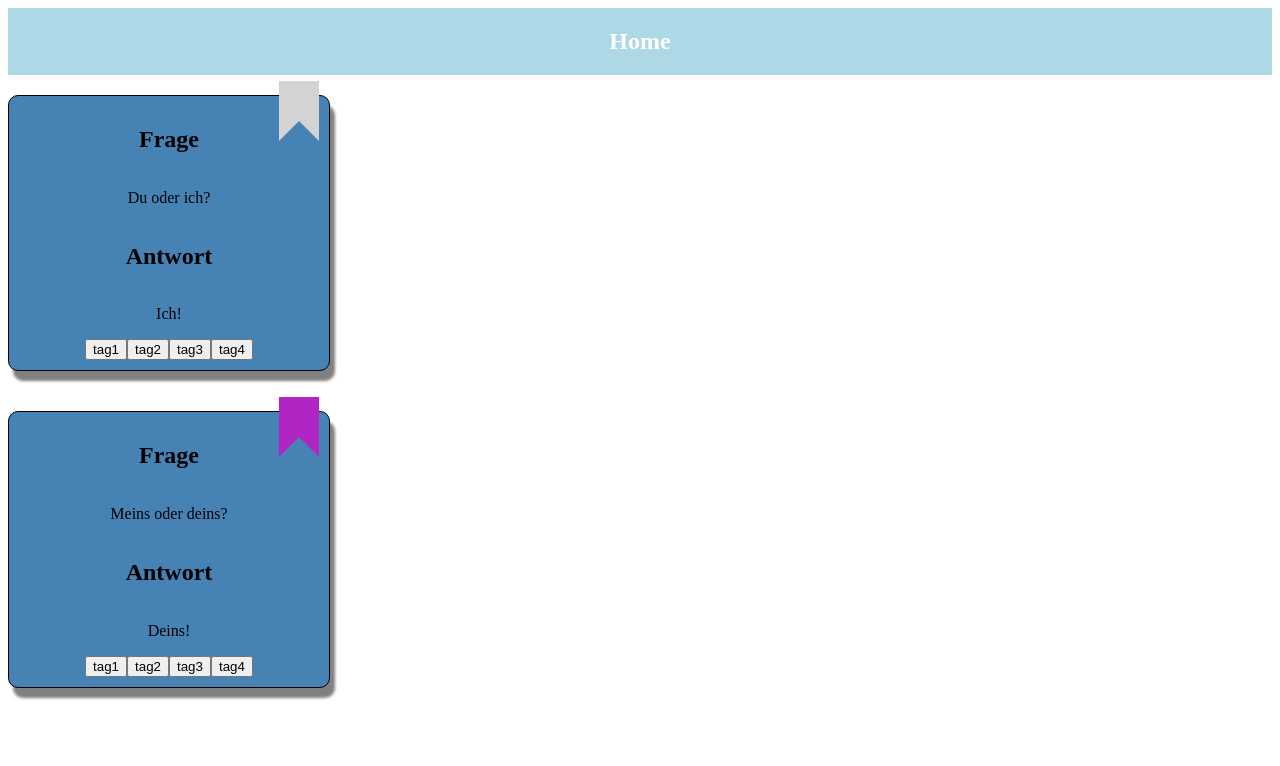
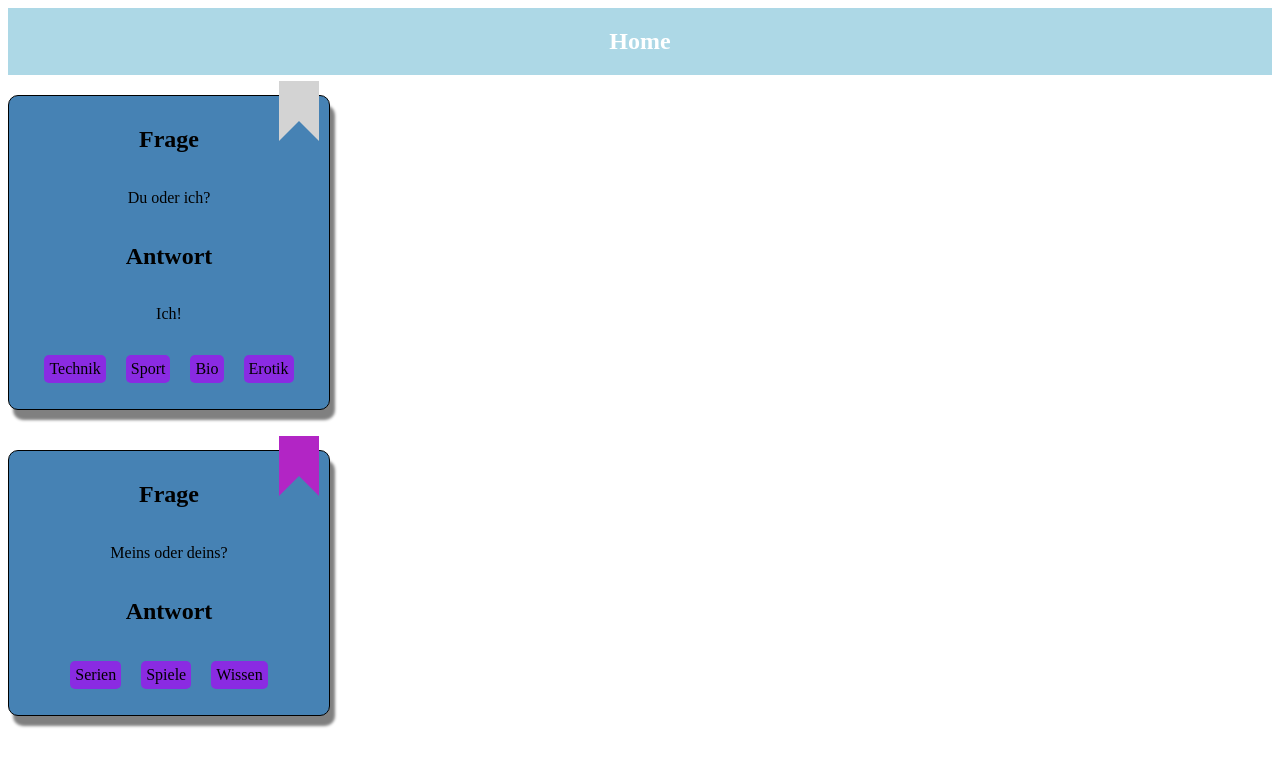
Before and after one commit to pascalweber85/react-playground, a React (Vite) app: page / in a window 1280 px wide. Shown: the top 766 px of the page. Built offline with nearby package versions, Linux system fonts and the light colour scheme.

Commit message:
finish Cards

```diff
--- a/src/App.jsx
+++ b/src/App.jsx
@@ -6,18 +6,22 @@ import Header from './Header'
 const cards = [
   {
     question: 'Frage',
-    textq: 'Du oder ich?',
+    textQuestion: 'Du oder ich?',
     answer: 'Antwort',
-    texta: 'Ich!',
+    textAnswer: 'Ich!',
     isBookmarked: false,
+    isVisible: true,
+    tags: ['Technik', 'Sport', 'Bio', 'Erotik'],
     id: 1,
   },
   {
     question: 'Frage',
-    textq: 'Meins oder deins?',
+    textQuestion: 'Meins oder deins?',
     answer: 'Antwort',
-    texta: 'Deins!',
+    textAnswer: 'Deins!',
     isBookmarked: true,
+    isVisible: false,
+    tags: ['Serien', 'Spiele', 'Wissen'],
     id: 2,
   },
 ]
@@ -27,16 +31,29 @@ export default () => {
     <div className="App">
       <Header />
 
-      {cards.map(({ id, question, textq, answer, texta, isBookmarked }) => (
+      {cards.map(
+        ({
+          id,
+          question,
+          textQuestion,
+          answer,
+          textAnswer,
+          isBookmarked,
+          isVisible,
+          tags,
+        }) => (
           <Cards
             key={id}
             question={question}
             answer={answer}
-          textq={textq}
-          texta={texta}
+            textQuestion={textQuestion}
+            textAnswer={textAnswer}
             isBookmarked={isBookmarked}
+            isVisible={isVisible}
+            tags={tags}
           />
-      ))}
+        )
+      )}
     </div>
   )
 }
--- a/src/Cards.css
+++ b/src/Cards.css
@@ -29,6 +29,20 @@
   border-bottom-color: transparent;
 }
 
+.Tags {
+  display: flex;
+  gap: 20px;
+  justify-content: center;
+  list-style-type: none;
+  padding: 0;
+}
+
+.Tags > li {
+  background: blueviolet;
+  border-radius: 5px;
+  padding: 5px;
+}
+
 .hidden {
   display: none;
 }
--- a/src/Cards.jsx
+++ b/src/Cards.jsx
@@ -2,18 +2,20 @@ import * as React from 'react'
 import './Cards.css'
 
 export default function Cards({
+  isVisible,
   isBookmarked,
   question,
-  textq,
+  textQuestion,
   answer,
-  texta,
+  textAnswer,
+  tags,
 }) {
   return (
     <section className="Cards">
       <h2>{question}</h2>
-      <p>{textq}</p>
+      <p>{textQuestion}</p>
       <h2>{answer}</h2>
-      <p>{texta}</p>
+      <p className={isVisible ? 'textAnswer' : 'hidden'}>{textAnswer}</p>
       <div
         role="button"
         className={
@@ -23,11 +25,13 @@ export default function Cards({
         }
         aria-label="Add bookmarks"
       ></div>
-      <div className="Tags">
-        <button>tag1</button>
-        <button>tag2</button>
-        <button>tag3</button>
-        <button>tag4</button>
+      <div>
+        <ul className="Tags">
+          {/* alles was ich mappe, braucht einen "key" */}
+          {tags.map(tag => (
+            <li key={tag}>{tag}</li>
+          ))}
+        </ul>
       </div>
     </section>
   )
```
Lines whose indentation alone changed are shown as unchanged.
